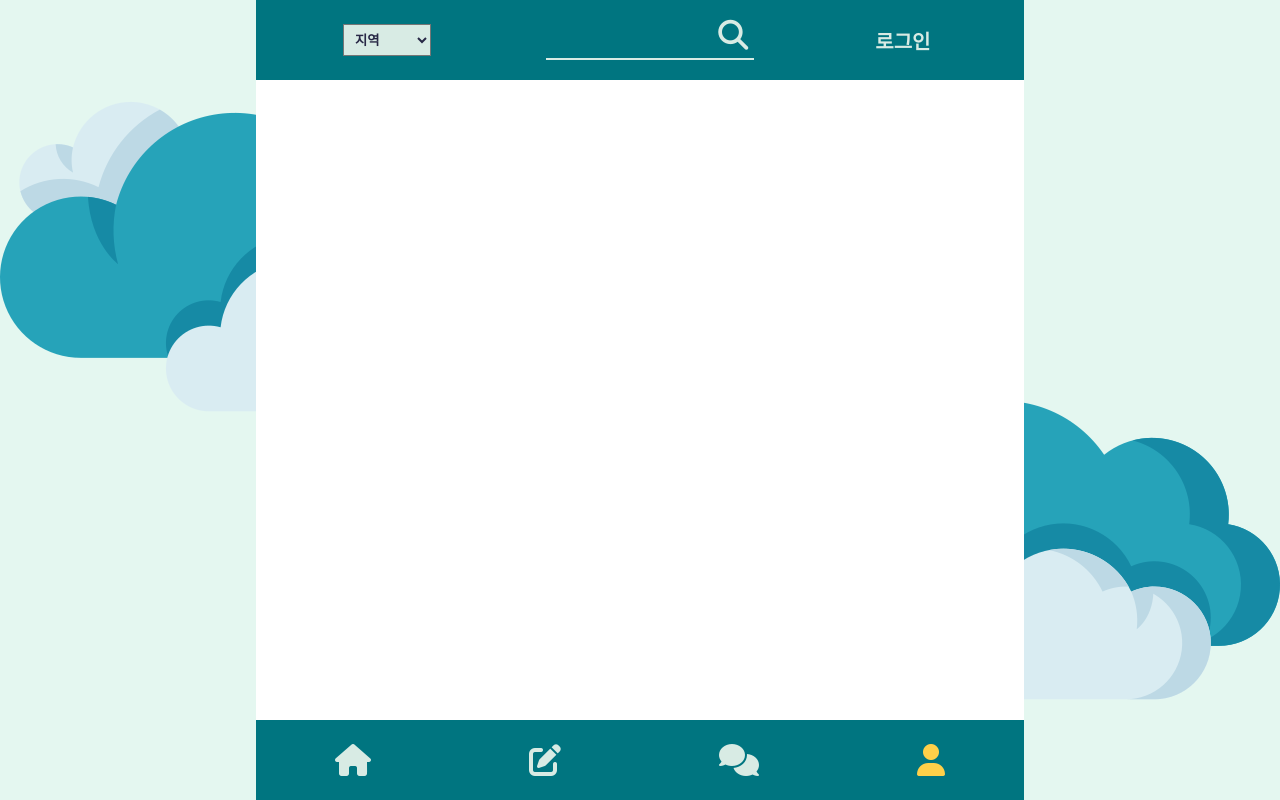
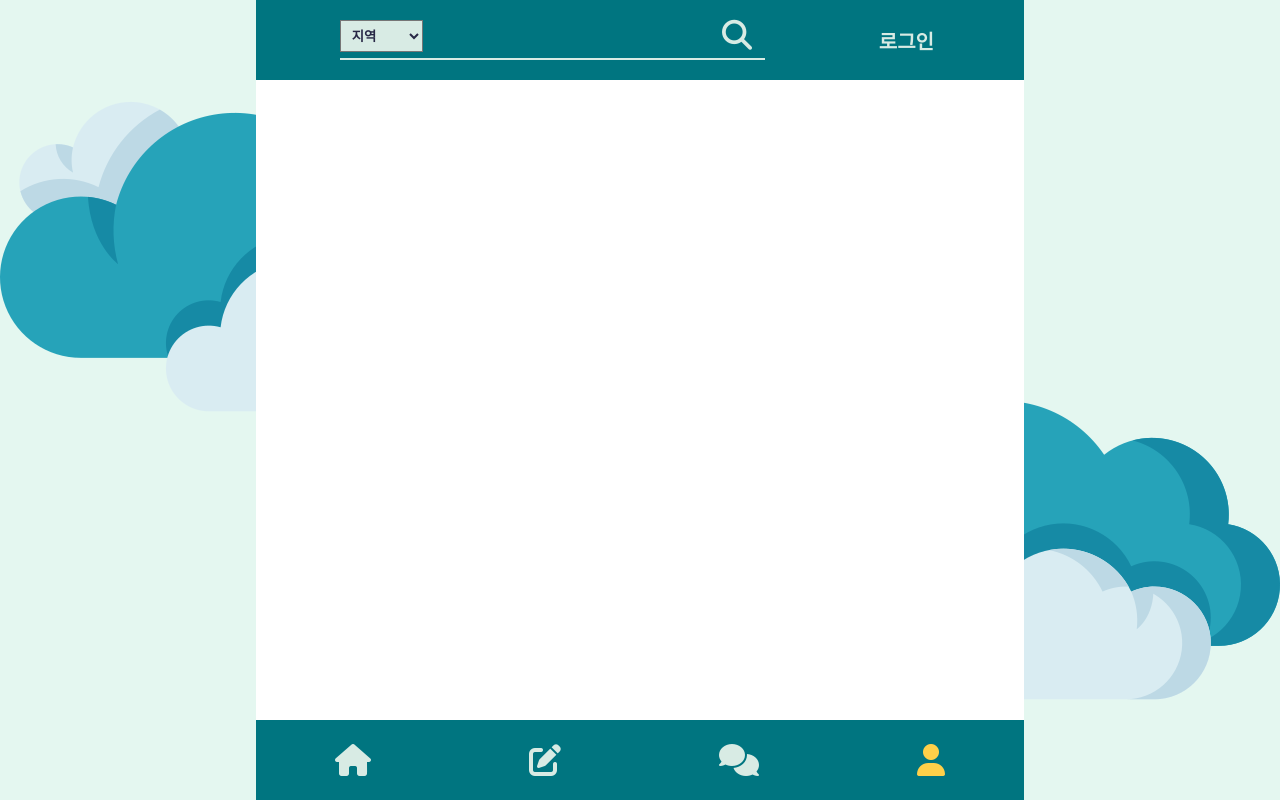
Before and after one commit to sideProject-withU/BirdBuddyTrip, a React (Create React App) app in the folder Client/: page /mypage in a window 1280 px wide. Built offline with nearby package versions, Linux system fonts and the light colour scheme.

Commit message:
Style: [Client] #8 네비게이션바 디자인 수정

```diff
--- a/Client/src/components/NavBar/UpperNav.tsx
+++ b/Client/src/components/NavBar/UpperNav.tsx
@@ -49,12 +49,12 @@ const UpperNav = () => {
 
   return (
     <UpperContainer>
-      <Selection
-        onInput={(event: React.FormEvent<HTMLSelectElement>) => setChoice((event.target as HTMLInputElement).value)}
-      >
-        {options}
-      </Selection>
       <SearchWrap>
+        <Selection
+          onInput={(event: React.FormEvent<HTMLSelectElement>) => setChoice((event.target as HTMLInputElement).value)}
+        >
+          {options}
+        </Selection>
         <SearchInput
           onFocus={() => {
             setIsSearching(true);
--- a/Client/src/styled/Nav.tsx
+++ b/Client/src/styled/Nav.tsx
@@ -17,12 +17,15 @@ export const UpperContainer = styled(Container)`
 `;
 
 export const Selection = styled.select`
-  width: 5.5rem;
+  width: 5.2rem;
   padding: 0.5em 0.5em;
   font-weight: bold;
   background-color: #d8ebe4;
   color: #282846;
   outline: none;
+  position: absolute;
+  left: 0;
+  top: 5px;
 `;
 
 export const SearchWrap = styled.div`
@@ -30,10 +33,11 @@ export const SearchWrap = styled.div`
   justify-content: center;
   align-items: center;
   position: relative;
+  width: 60%;
 `;
 
 export const SearchInput = styled.input`
-  width: 13rem;
+  width: 100%;
   text-decoration: none;
   border: none;
   padding: 10px 0px;
```
